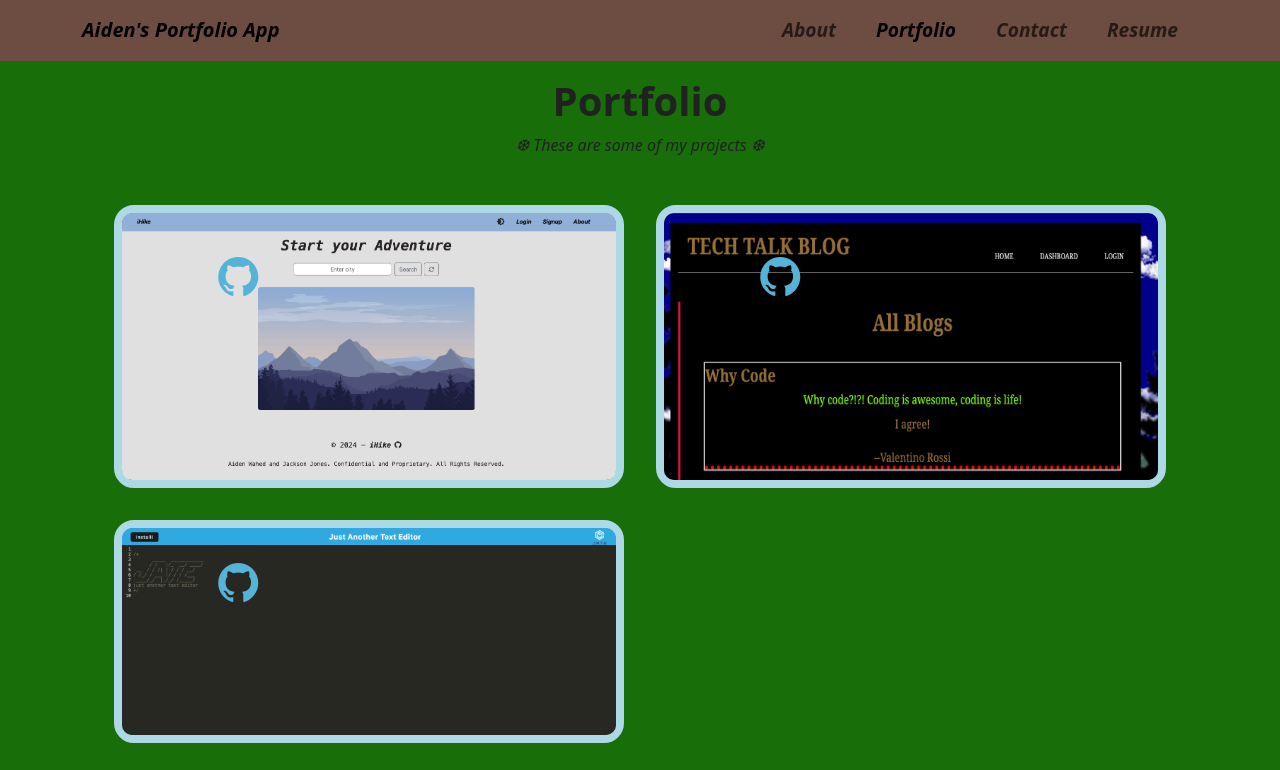
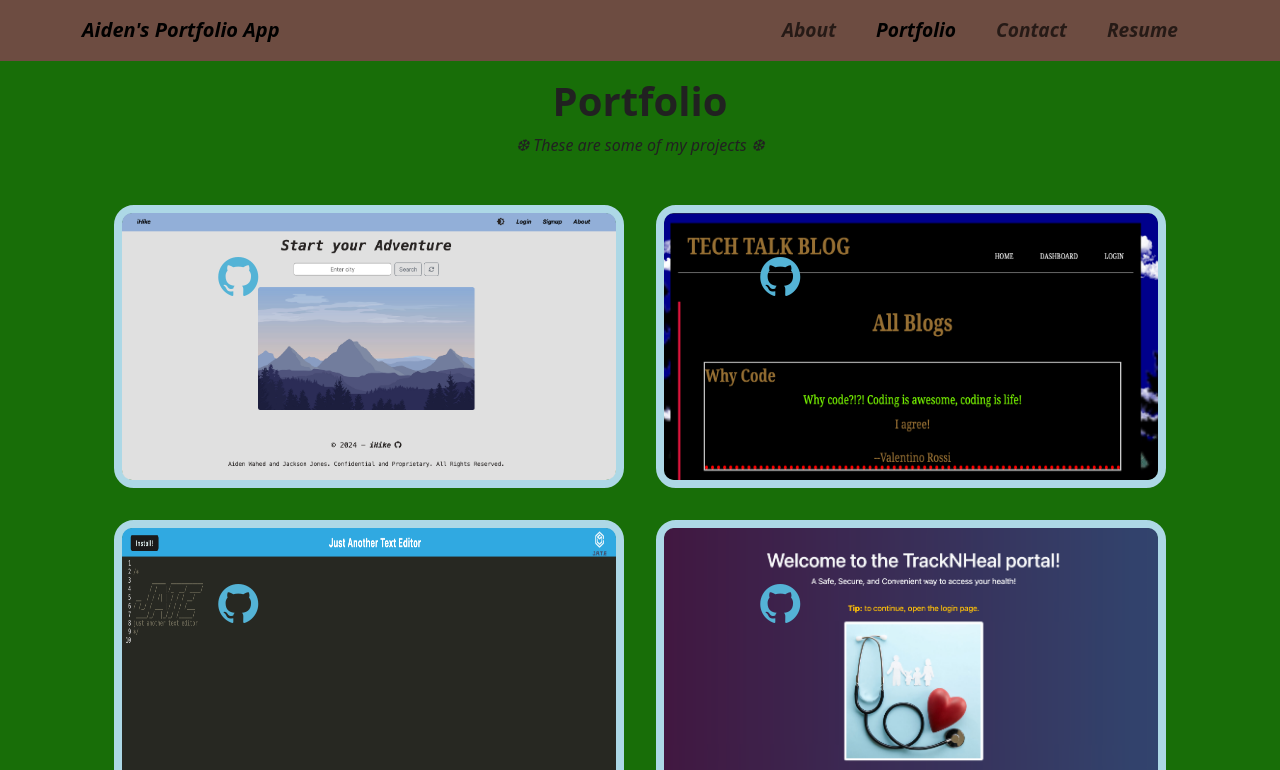
Before and after one commit to prismhead26/My-React-Portfolio, a React (Vite) app: page /portfolio in a window 1280 px wide. Shown: the top 770 px of the page. Built offline with nearby package versions, Linux system fonts and the light colour scheme.

Commit message:
updated portfolio page

```diff
--- a/src/pages/Portfolio.jsx
+++ b/src/pages/Portfolio.jsx
@@ -1,6 +1,6 @@
 import appData from '../appData.js';
 
-const MAX_APPS = 3;
+const MAX_APPS = 5;
 
 import Card from '../components/Card';
 
```
